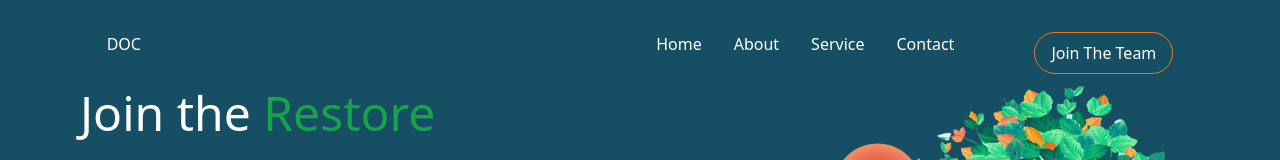
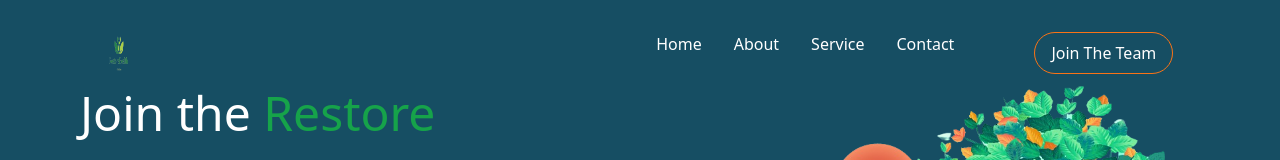
Before and after one commit to niyobern/obed, a Next.js app: page / in a window 1280 px wide. Shown: the top 160 px of the page. Built offline with nearby package versions, Linux system fonts and the light colour scheme.

Commit message:
commiting

```diff
--- a/components/navbar.js
+++ b/components/navbar.js
@@ -1,8 +1,9 @@
 import Link from "next/link"
+import Image from "next/image"
 export default function NavBar(){
     return (
         <div className="flex justify-between w-full md:w-11/12 lg:w-10/12 mx-auto text-white">
-            <div>DOC</div>
+            <Image src="/images/logo.png" width={24} height={12}/>
             <div className="flex gap-20">
                 <div className="flex gap-2 md:gap-4 lg:gap-6 xl:gap-8">
                     <div>Home</div>
```
